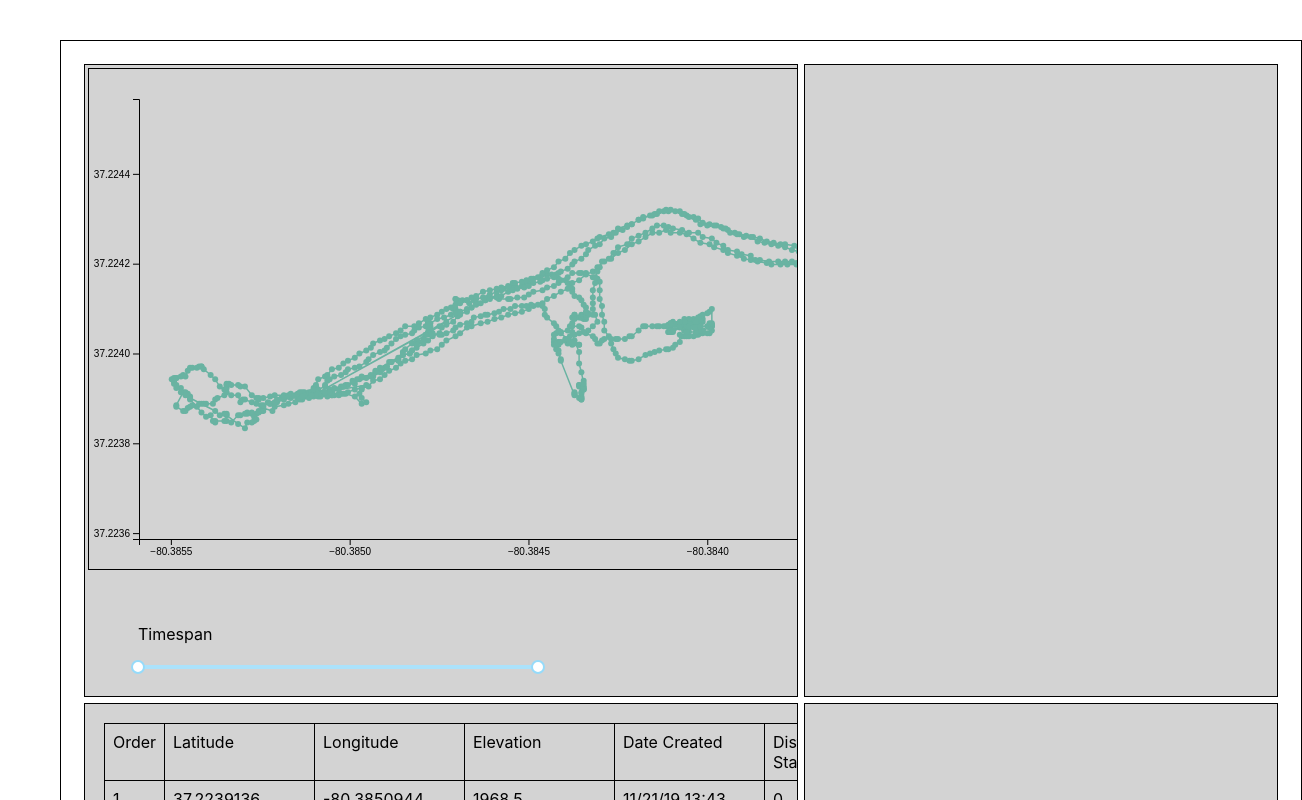
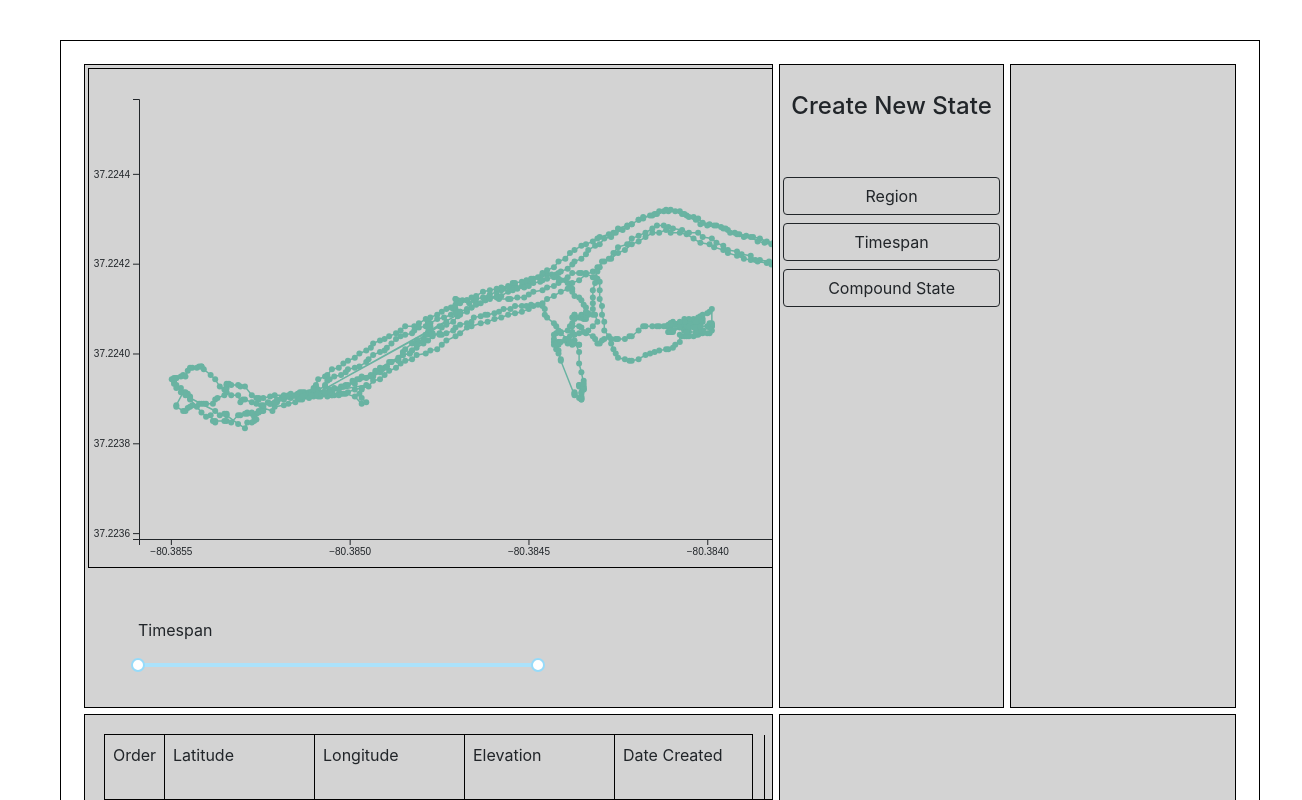
Before and after one commit to echo-lab/SensDat, a React (Create React App) app: page / in a window 1280 px wide. Shown: the top 800 px of the page, 1302 px wide, since content can reach past the window. Built offline with nearby package versions, Linux system fonts and the light colour scheme.

Commit message:
Add bootstrap and create-new-state buttons.
Add react-bootstrap library and loads bootstrap css from a CDN.
Add some hardly-styled buttons for creating new state. The buttons
don't currently do anything.

```diff
--- a/package.json
+++ b/package.json
@@ -6,10 +6,12 @@
     "@testing-library/jest-dom": "^5.16.1",
     "@testing-library/react": "^12.1.2",
     "@testing-library/user-event": "^13.5.0",
+    "bootstrap": "^5.1.3",
     "d3": "^7.3.0",
     "papaparse": "^5.3.1",
     "rc-slider": "^9.7.5",
     "react": "^17.0.2",
+    "react-bootstrap": "^2.1.2",
     "react-dom": "^17.0.2",
     "react-scripts": "5.0.0",
     "react-table": "^7.7.0",
--- a/public/index.html
+++ b/public/index.html
@@ -15,6 +15,13 @@
       user's mobile device or desktop. See https://developers.google.com/web/fundamentals/web-app-manifest/
     -->
     <link rel="manifest" href="%PUBLIC_URL%/manifest.json" />
+    <!-- Bootstrap from a CDN! -->
+    <link
+      rel="stylesheet"
+      href="https://cdn.jsdelivr.net/npm/bootstrap@5.1.3/dist/css/bootstrap.min.css"
+      integrity="sha384-1BmE4kWBq78iYhFldvKuhfTAU6auU8tT94WrHftjDbrCEXSU1oBoqyl2QvZ6jIW3"
+      crossorigin="anonymous"
+    />
     <!--
       Notice the use of %PUBLIC_URL% in the tags above.
       It will be replaced with the URL of the `public` folder during the build.
--- a/src/index.css
+++ b/src/index.css
@@ -14,7 +14,7 @@ div.debug {
   background-color: lightgrey;
 }
 
-/* TODO: consider using Bootstrap grid system */
+/* TODO: Switch to Bootstrap for the layout */
 .sensdat-container {
   border: solid 1px black;
   display: grid;
@@ -32,8 +32,13 @@ div.debug {
   overflow: scroll;
 }
 
-.state-container {
-  grid-column: 4 / span 2;
+.new-state-container {
+  grid-column: 4 / span 1;
+  grid-row-start: 1;
+}
+
+.existing-state-container {
+  grid-column: 5 / span 1;
   grid-row-start: 1;
 }
 
--- a/src/index.js
+++ b/src/index.js
@@ -3,6 +3,7 @@ import ReactDOM from "react-dom";
 import "./index.css";
 import { DataView } from "./data-view.js";
 import { VizView } from "./viz-view.js";
+import { StateView } from "./state-view.js";
 import { DataTable } from "./data-table.js";
 
 
@@ -24,7 +25,7 @@ function App() {
   return (
     <div className="sensdat-container">
       <VizView dataTable={dataTable} vizTimespan={vizTimespan} onSliderChange={setVizTimespan}/>
-      <div className="state-container debug"></div>
+      <StateView/>
       <DataView dataTable={dataTable} />
       <div className="tables-container debug"></div>
     </div>
--- /dev/null
+++ b/src/state-view.js
@@ -0,0 +1,34 @@
+import React, { useEffect, useCallback } from "react";
+import Button from 'react-bootstrap/Button';
+
+export function StateView() {
+  // TODO: need to pass in 1) the current states and 2) callback functions
+  // for CreateStateButtons.
+  return (
+    <>
+      <NewStateContainer />
+      <div className="existing-state-container debug"></div>
+    </>
+  );
+}
+
+function NewStateContainer() {
+  return (
+    <div className="new-state-container debug">
+      <h4 className="py-4 text-center"> Create New State </h4>
+      <div className="d-grid gap-2 py-4">
+        <CreateStateButton stateType="Region" />
+        <CreateStateButton stateType="Timespan" />
+        <CreateStateButton stateType="Compound State" />
+      </div>
+    </div>
+  );
+}
+
+function CreateStateButton({stateType}) {
+  return (
+    <Button variant="outline-dark" size="md">
+      {stateType}
+    </Button>
+  );
+}
```
Also changed, not shown: 1 other file (tests, documents, lock files or other folders).
